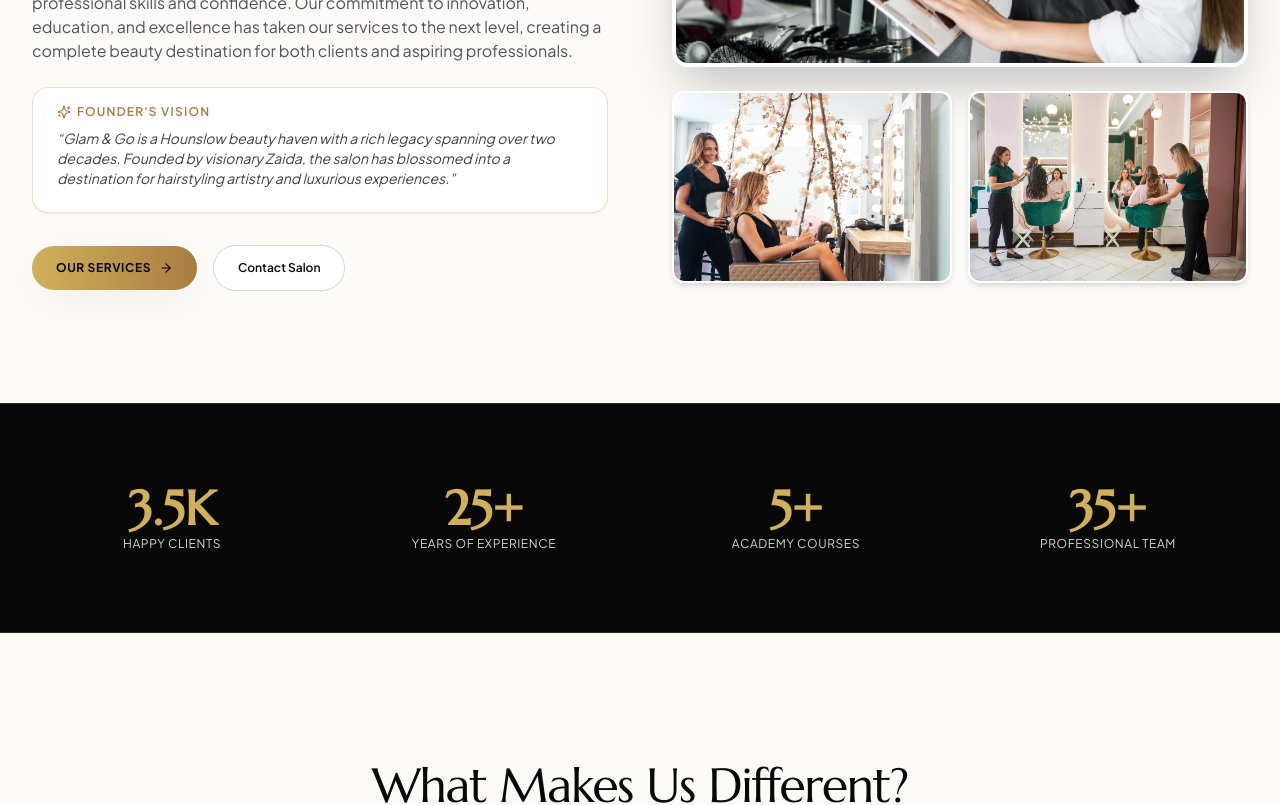
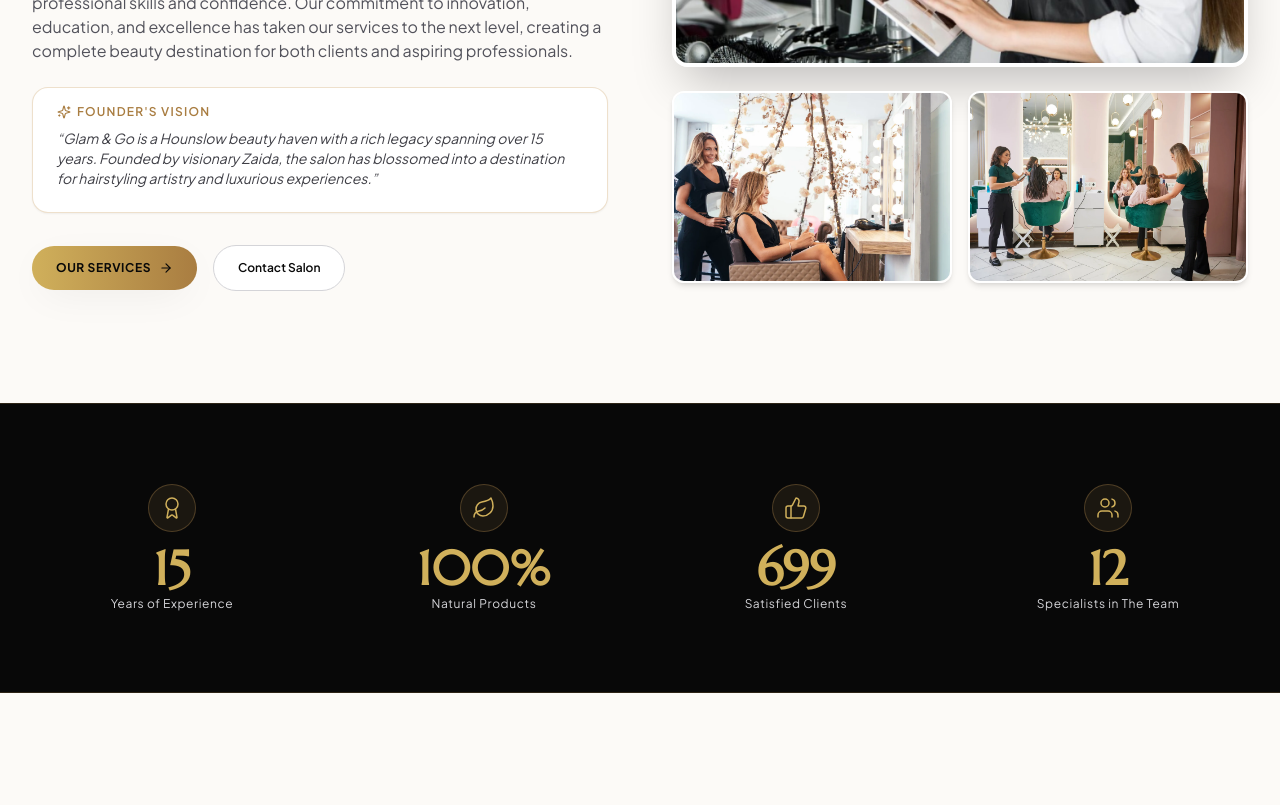
Before and after one commit to Arnav-Sharma437/Glam-Go-Salon, a Next.js app: page /about in a window 1280 px wide. Shown: the part 1000-1805 px from the top of the page. Built offline with nearby package versions, Linux system fonts and the light colour scheme; a web font is replaced by a local one.

Commit message:
feat: update site statistics and metrics to match live website

```diff
--- a/src/app/about/page.tsx
+++ b/src/app/about/page.tsx
@@ -2,10 +2,17 @@ import React from "react";
 import Image from "next/image";
 import Link from "next/link";
 import { Metadata } from "next";
-import { Sparkles, ArrowRight } from "lucide-react";
+import { Sparkles, ArrowRight, Award, Leaf, ThumbsUp, Users } from "lucide-react";
 import { ABOUT_CONTENT, STATS, SITE_INFO, BOOKING_LINKS } from "@/data/siteContent";
 import SectionHeading from "@/components/ui/SectionHeading";
 import WhyChooseUs from "@/components/home/WhyChooseUs";
+
+const iconMap: Record<string, React.ElementType> = {
+  Award,
+  Leaf,
+  ThumbsUp,
+  Users,
+};
 
 export const metadata: Metadata = {
   title: "About Us | Luxury Aesthetic & Beauty Salon",
@@ -114,14 +121,22 @@ export default function AboutPage() {
       <section className="bg-noir-950 text-white py-16 border-y border-gold-500/20">
         <div className="max-w-7xl mx-auto px-4 sm:px-6 lg:px-8">
           <div className="grid grid-cols-2 lg:grid-cols-4 gap-8 text-center">
-            {STATS.map((stat, i) => (
-              <div key={i} className="p-4">
-                <div className="text-4xl sm:text-5xl font-serif font-bold text-gold-400 mb-1">
-                  {stat.value}
+            {STATS.map((stat, i) => {
+              const Icon = stat.icon ? iconMap[stat.icon] : null;
+              return (
+                <div key={i} className="p-4 flex flex-col items-center justify-center group">
+                  {Icon && (
+                    <div className="w-12 h-12 rounded-full bg-gold-500/10 border border-gold-500/30 flex items-center justify-center mb-3 text-gold-400 group-hover:scale-110 group-hover:bg-gold-500/20 transition-all">
+                      <Icon className="w-6 h-6 stroke-[1.5]" />
+                    </div>
+                  )}
+                  <div className="text-4xl sm:text-5xl font-serif font-bold text-gold-400 mb-1">
+                    {stat.value}
+                  </div>
+                  <div className="text-xs tracking-wider text-zinc-300">{stat.label}</div>
                 </div>
-                <div className="text-xs uppercase tracking-wider text-zinc-300">{stat.label}</div>
-              </div>
-            ))}
+              );
+            })}
           </div>
         </div>
       </section>
--- a/src/app/page.tsx
+++ b/src/app/page.tsx
@@ -18,7 +18,7 @@ export default function HomePage() {
       {/* 4. About Us (Editorial Split Layout, Exact Content) */}
       <AboutPreview />
 
-      {/* 5. Experience / Stats Section (3.5K, 25+, 5+, 35+) */}
+      {/* 5. Experience / Stats Section (15, 100%, 699, 12) */}
       <StatsSection />
 
       {/* 6. Our Services (Interactive Luxury Showcase, 6 Exact Services) */}
--- a/src/components/home/AboutPreview.tsx
+++ b/src/components/home/AboutPreview.tsx
@@ -40,7 +40,7 @@ export default function AboutPreview() {
               {/* Gold Badge */}
               <div className="absolute top-6 -left-4 sm:-left-6 bg-noir-950 text-white p-4 rounded-xl shadow-xl border border-gold-500/30 flex items-center gap-3">
                 <div className="w-10 h-10 rounded-full bg-gold-500/20 text-gold-400 flex items-center justify-center font-serif text-lg font-bold">
-                  25
+                  15
                 </div>
                 <div>
                   <div className="text-xs font-semibold uppercase tracking-wider text-gold-400">
--- a/src/components/home/StatsSection.tsx
+++ b/src/components/home/StatsSection.tsx
@@ -1,24 +1,40 @@
 import React from "react";
+import { Award, Leaf, ThumbsUp, Users } from "lucide-react";
 import { STATS } from "@/data/siteContent";
+
+const iconMap: Record<string, React.ElementType> = {
+  Award,
+  Leaf,
+  ThumbsUp,
+  Users,
+};
 
 export default function StatsSection() {
   return (
     <section className="bg-noir-950 text-white relative py-12 lg:py-16 border-y border-gold-500/20 shadow-2xl">
       <div className="max-w-7xl mx-auto px-4 sm:px-6 lg:px-8">
-        <div className="grid grid-cols-2 lg:grid-cols-4 gap-8 lg:gap-12">
-          {STATS.map((stat, idx) => (
+        <div className="grid grid-cols-2 lg:grid-cols-4 gap-6 lg:gap-10">
+          {STATS.map((stat, idx) => {
+            const Icon = stat.icon ? iconMap[stat.icon] : null;
+            return (
               <div
                 key={idx}
-              className="flex flex-col items-center justify-center text-center p-6 rounded-2xl bg-noir-900/60 border border-white/5 hover:border-gold-500/40 hover:bg-noir-900/90 transition-all duration-300 group"
+                className="flex flex-col items-center justify-center text-center p-6 sm:p-8 rounded-2xl bg-noir-900/60 border border-white/5 hover:border-gold-500/40 hover:bg-noir-900/90 transition-all duration-300 group"
               >
+                {Icon && (
+                  <div className="w-12 h-12 rounded-full bg-gold-500/10 border border-gold-500/30 flex items-center justify-center mb-4 text-gold-400 group-hover:scale-110 group-hover:bg-gold-500/20 transition-all">
+                    <Icon className="w-6 h-6 stroke-[1.5]" />
+                  </div>
+                )}
                 <div className="text-4xl sm:text-5xl lg:text-6xl font-serif font-bold text-transparent bg-clip-text bg-gradient-to-r from-gold-300 via-gold-400 to-gold-600 mb-2 group-hover:scale-105 transition-transform duration-300">
                   {stat.value}
                 </div>
-              <div className="text-xs sm:text-sm font-medium tracking-wider uppercase text-zinc-300">
+                <div className="text-xs sm:text-sm font-medium tracking-wider text-zinc-300">
                   {stat.label}
                 </div>
               </div>
-          ))}
+            );
+          })}
         </div>
       </div>
     </section>
--- a/src/data/siteContent.ts
+++ b/src/data/siteContent.ts
@@ -101,10 +101,10 @@ export const HERO_SLIDES = [
 
 // Statistics exactly from live website
 export const STATS = [
-  { value: "3.5K", label: "Happy Clients" },
-  { value: "25+", label: "Years Of Experience" },
-  { value: "5+", label: "Academy Courses" },
-  { value: "35+", label: "Professional Team" },
+  { value: "15", label: "Years of Experience", icon: "Award" },
+  { value: "100%", label: "Natural Products", icon: "Leaf" },
+  { value: "699", label: "Satisfied Clients", icon: "ThumbsUp" },
+  { value: "12", label: "Specialists in The Team", icon: "Users" },
 ];
 
 // About Us verbatim copy from live website
@@ -113,7 +113,7 @@ export const ABOUT_CONTENT = {
   title: "Welcome To The Luxury Aesthetic & Beauty Salon",
   lead: "Welcome to Glam and Go — where expertise meets the latest technology. We provide premium hair, beauty, and aesthetic services all under one roof, delivering exceptional care and results tailored to every client.",
   paragraph1: "We are also proud to introduce our Training Academy, led by experienced and highly qualified educators dedicated to helping students develop professional skills and confidence. Our commitment to innovation, education, and excellence has taken our services to the next level, creating a complete beauty destination for both clients and aspiring professionals.",
-  founderNote: "Glam & Go is a Hounslow beauty haven with a rich legacy spanning over two decades. Founded by visionary Zaida, the salon has blossomed into a destination for hairstyling artistry and luxurious experiences.",
+  founderNote: "Glam & Go is a Hounslow beauty haven with a rich legacy spanning over 15 years. Founded by visionary Zaida, the salon has blossomed into a destination for hairstyling artistry and luxurious experiences.",
   image1: "/images/salon/salon-suite-3.webp",
   image2: "/images/salon/salon-atmosphere.jpg",
 };
```
Lines whose indentation alone changed are shown as unchanged.
